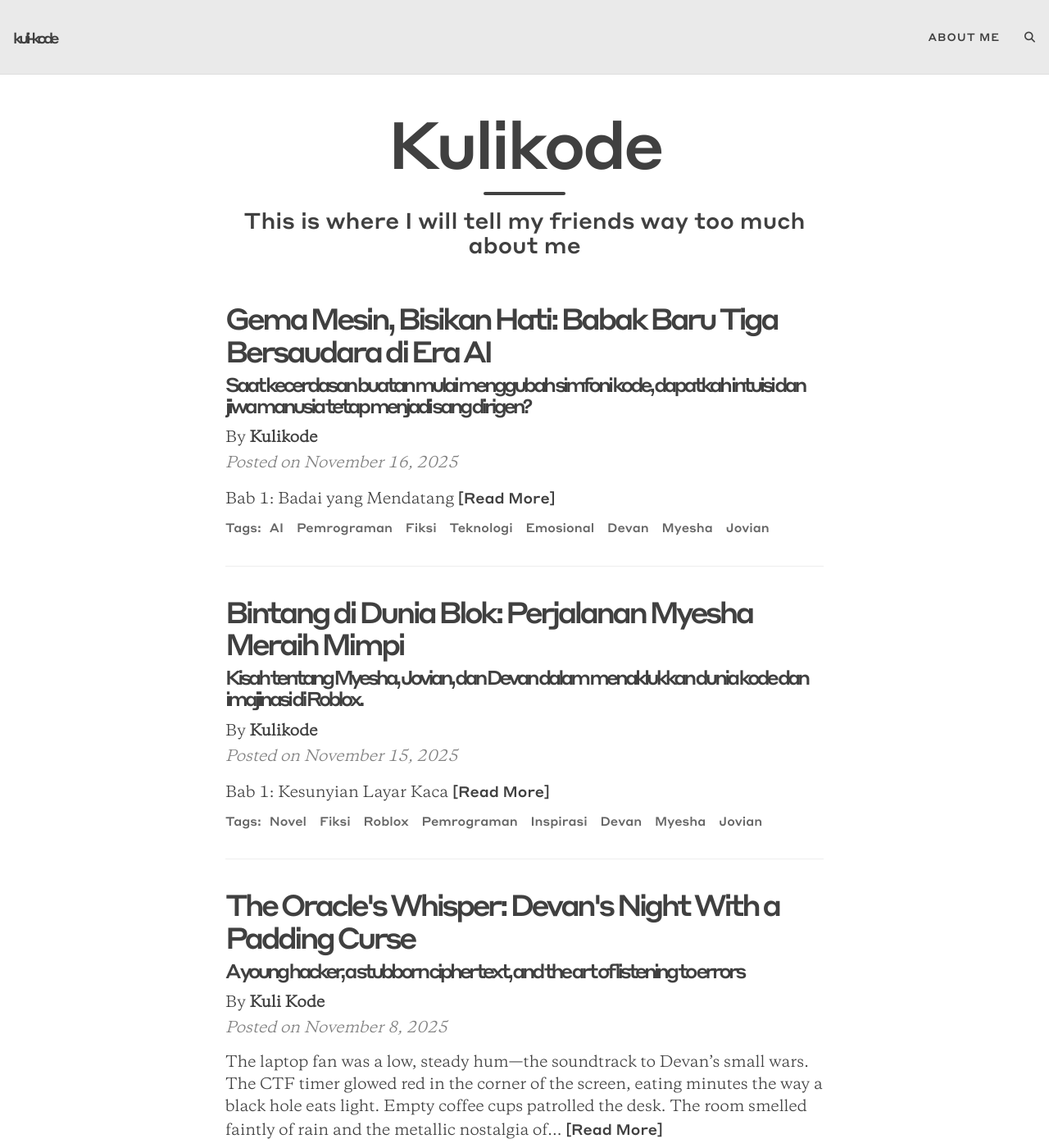
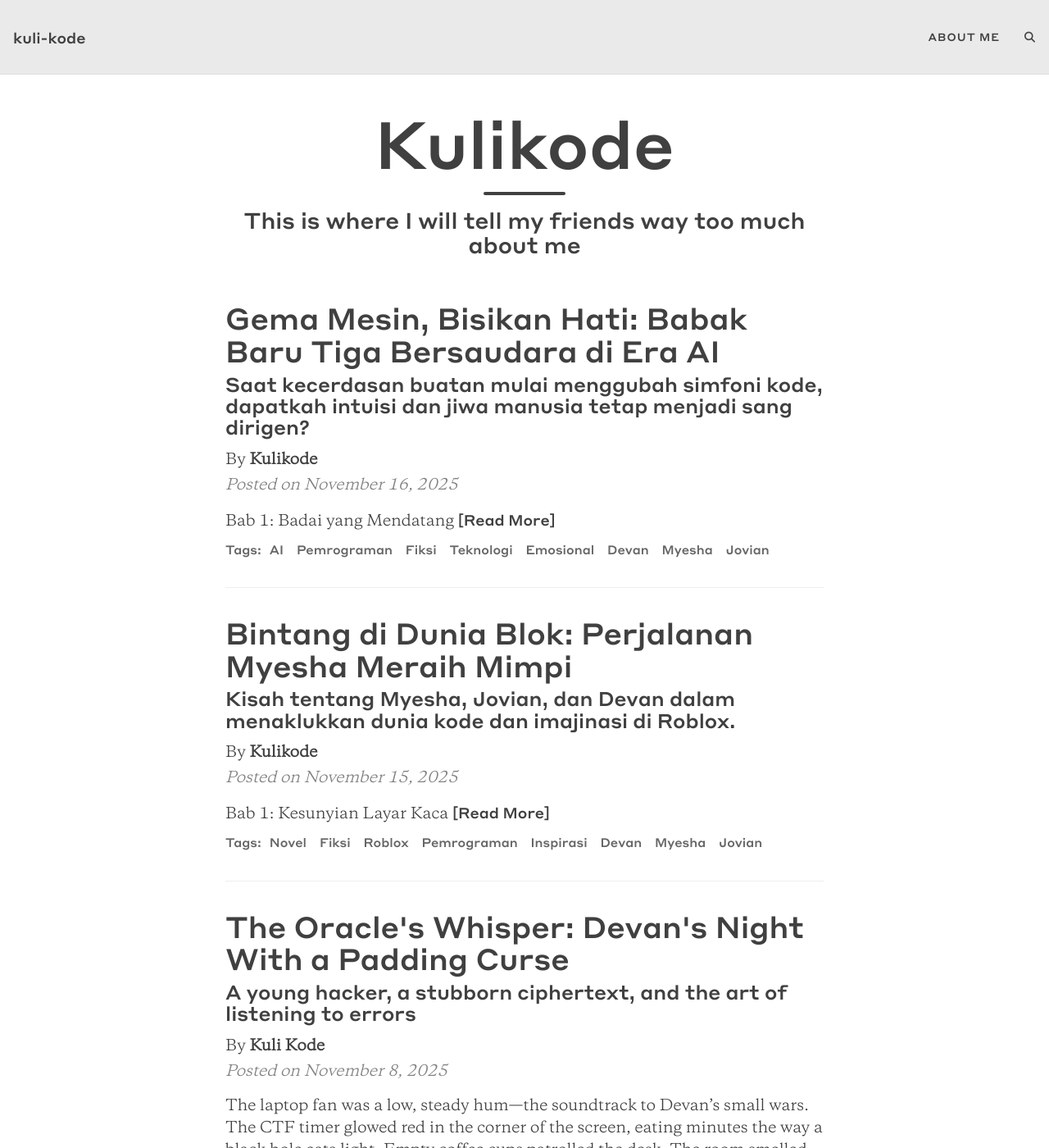
Before and after one commit to khairu-aqsara/khairu-aqsara.github.io, a Jekyll site: the page built from index.html, in a window 1280 px wide and 1400 px high. Shown: the whole window at 82% size. Built offline with Jekyll 4.4.1, drawn with Linux system fonts in a browser that asks for light colours; the list of posts is cut into pages by our own code; comment, search, counter and statistics services are not loaded.

Commit message:
Remove letter-spacing from article headings
Removed negative letter-spacing from article headings.

```diff
--- a/assets/css/custom-styles.css
+++ b/assets/css/custom-styles.css
@@ -44,7 +44,6 @@ article h4,
 article h5,
 article h6 {
   font-weight: 700;
-  letter-spacing: -4px;
 }
 
 /* Ensure body/content uses normal weight by default */
```
